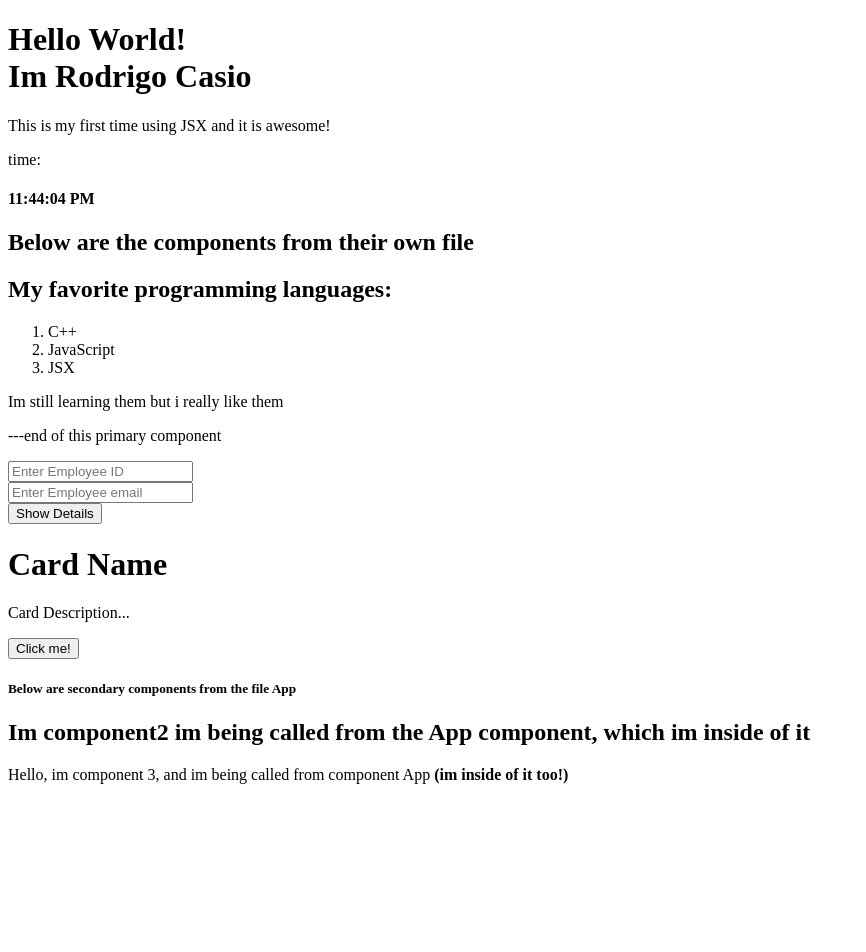
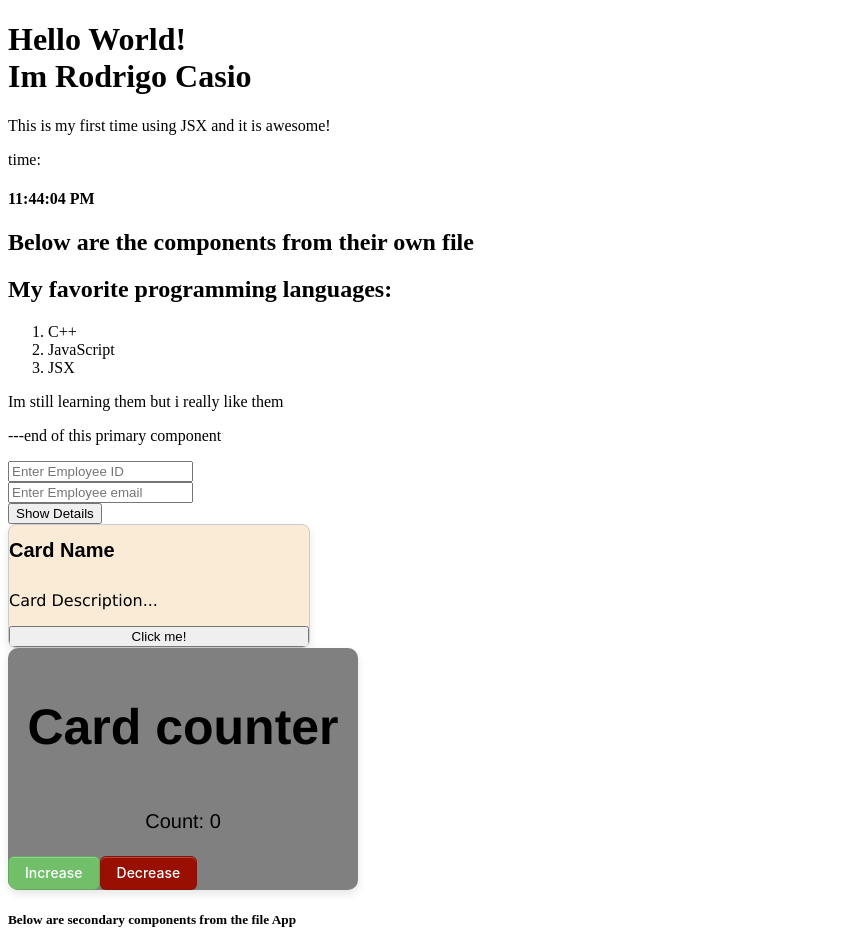
Before and after one commit to rodrigcasio/React-rcasio-projects, a React (Vite) app in the folder courseraPracticeIBM/myfirstapp/: page / in a window 1280 px wide. Shown: the top 952 px of the page, without its empty margins (0-866 px from the left). Before the commit the page ends 800 px from the top, so only its background shows below. Built offline with nearby package versions, Linux system fonts and the light colour scheme.

Commit message:
Added new css files for components style

```diff
--- a/courseraPracticeIBM/myfirstapp/src/App.jsx
+++ b/courseraPracticeIBM/myfirstapp/src/App.jsx
@@ -2,6 +2,7 @@ import ListFavLanguages, {Comp1LFL, Comp2LFL} from './Components/ListFavLanguage
 import OrganizationDetails from './Components/OrganizationDetails.jsx'; // importing the new parent component
 import Card from './Components/Card.jsx';
 import Clock from './Components/Clock.jsx';
+import CardCounter from './Components/CardCounter.jsx'
 
 function App() { // primary component , it is a defualt export
   return (
@@ -14,6 +15,7 @@ function App() { // primary component , it is a defualt export
         <ListFavLanguages />
         <OrganizationDetails />
         <Card />
+        <CardCounter />
       </div>
       <div>
         <h5>Below are secondary components from the file App</h5>
--- a/courseraPracticeIBM/myfirstapp/src/Components/Card.jsx
+++ b/courseraPracticeIBM/myfirstapp/src/Components/Card.jsx
@@ -1,9 +1,10 @@
 import React from 'react'
 import Button from './Button.jsx'
+import './../card.css'
 
 function Card () {
     return (
-        <div>
+        <div className="cardN-container">
             <h1>Card Name</h1>
             <p>Card Description...</p>
             <Button />
--- /dev/null
+++ b/courseraPracticeIBM/myfirstapp/src/Components/CardCounter.jsx
@@ -0,0 +1,21 @@
+import React, { useState } from 'react';
+import '../cardCounter.css'
+// example of using useState
+
+function CardCounter() {
+    const [count, setCount] = useState(0);
+    // functions to increase count
+    const increment = () => { setCount(count + 1); }
+    const decrement = () => { setCount(count - 1); }
+
+    return(
+        <div className="card-container">
+            <h2>Card counter </h2>
+            <p>Count: {count}</p>
+            <button className="increase-btn" onClick={increment}>Increase</button>
+            <button className="decrease-btn" onClick={decrement}>Decrease</button>
+        </div>
+    );
+}
+
+export default CardCounter;
--- /dev/null
+++ b/courseraPracticeIBM/myfirstapp/src/card.css
@@ -0,0 +1,20 @@
+.cardN-container {
+    background-color: antiquewhite;
+    display: flex;
+    flex-direction: column;
+
+    width: 300px;
+    border: 1px solid #ccc;
+    border-radius: 8px;
+    box-shadow: 0 4px 8px rgba(0, 0, 0, 0.1);
+    overflow: hidden; /* Ensures image corners are rounded */
+}
+
+.cardN-container h1 {
+    font-size: 20px;
+    font-family: arial;
+}
+
+.cardN-container p {
+    font-family: Verdana;
+}
--- /dev/null
+++ b/courseraPracticeIBM/myfirstapp/src/cardCounter.css
@@ -0,0 +1,144 @@
+.card-container {
+  width: 100%;
+  max-width: 350px;
+  background-color: gray;
+  border-radius: 10px;
+  box-shadow: 0 4px 8px rgba(0, 0, 0, 0.1);
+  transition: transform 0.3s ease, box-shadow 0.3s ease;
+  overflow: hidden;
+}
+
+.card-container h2 {
+  color: black;
+  font-family:'Franklin Gothic Medium', 'Arial Narrow', Arial, sans-serif;
+  font-size: 50px;
+  line-height: 1.5;
+  text-align: center;
+}
+
+.card-container p {
+  color: black;
+  font-family:'Franklin Gothic Medium', 'Arial Narrow', Arial, sans-serif;
+  font-size: 20px;
+  line-height: 1.5;
+  text-align: center;
+}
+
+/* Buttons for CardCounter*/
+
+.increase-btn {
+  appearance: none;
+  justify-content: center;
+  background-color: #72bf6a;
+  border: 1px solid rgba(27, 31, 35, 0.15);
+  border-radius: 6px;
+  box-shadow: rgba(27, 31, 35, 0.04) 0 1px 0, rgba(255, 255, 255, 0.25) 0 1px 0 inset;
+  box-sizing: border-box;
+  color: white;
+  cursor: pointer;
+  display: inline-block;
+  font-family: -apple-system, system-ui, "Segoe UI", Helvetica, Arial, sans-serif, "Apple Color Emoji", "Segoe UI Emoji";
+  font-size: 14px;
+  font-weight: 500;
+  line-height: 20px;
+  list-style: none;
+  padding: 6px 16px;
+  position: relative;
+  transition: background-color 0.2s cubic-bezier(0.3, 0, 0.5, 1);
+  user-select: none;
+  -webkit-user-select: none;
+  touch-action: manipulation;
+  vertical-align: middle;
+  white-space: nowrap;
+  word-wrap: break-word;
+}
+
+.increase-btn:hover {
+  background-color: #276221;
+  text-decoration: none;
+  transition-duration: 0.1s;
+}
+
+.increase-btn:disabled {
+  background-color: #FAFBFC;
+  border-color: rgba(27, 31, 35, 0.15);
+  color: #959DA5;
+  cursor: default;
+}
+
+.increase-btn:active {
+  background-color: #46923c;
+  box-shadow: rgba(225, 228, 232, 0.2) 0 1px 0 inset;
+  transition: none 0s;
+}
+
+.increase-btn:focus {
+  outline: 1px transparent;
+}
+
+.increase-btn:before {
+  display: none;
+}
+
+.increase-btn:-webkit-details-marker {
+  display: none;
+}
+
+/* decrease button */
+.decrease-btn {
+  appearance: none;
+  justify-content: center;
+  background-color: #990F02;
+  border: 1px solid rgba(27, 31, 35, 0.15);
+  border-radius: 6px;
+  box-shadow: rgba(27, 31, 35, 0.04) 0 1px 0, rgba(255, 255, 255, 0.25) 0 1px 0 inset;
+  box-sizing: border-box;
+  color: white;
+  cursor: pointer;
+  display: inline-block;
+  font-family: -apple-system, system-ui, "Segoe UI", Helvetica, Arial, sans-serif, "Apple Color Emoji", "Segoe UI Emoji";
+  font-size: 14px;
+  font-weight: 500;
+  line-height: 20px;
+  list-style: none;
+  padding: 6px 16px;
+  position: relative;
+  transition: background-color 0.2s cubic-bezier(0.3, 0, 0.5, 1);
+  user-select: none;
+  -webkit-user-select: none;
+  touch-action: manipulation;
+  vertical-align: middle;
+  white-space: nowrap;
+  word-wrap: break-word;
+}
+
+.decrease-btn:hover {
+  background-color: #610c04;
+  text-decoration: none;
+  transition-duration: 0.1s;
+}
+
+.decrease-btn:disabled {
+  background-color: #FAFBFC;
+  border-color: rgba(27, 31, 35, 0.15);
+  color: #959DA5;
+  cursor: default;
+}
+
+.decrease-btn:active {
+  background-color: #60100b;
+  box-shadow: rgba(225, 228, 232, 0.2) 0 1px 0 inset;
+  transition: none 0s;
+}
+
+.decrease-btn:focus {
+  outline: 1px transparent;
+}
+
+.decrease-btn:before {
+  display: none;
+}
+
+.decrease-btn:-webkit-details-marker {
+  display: none;
+}
```
